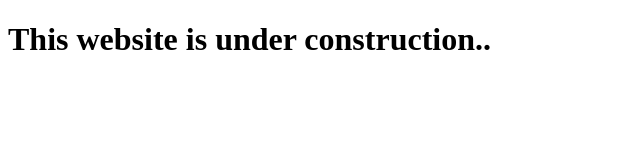
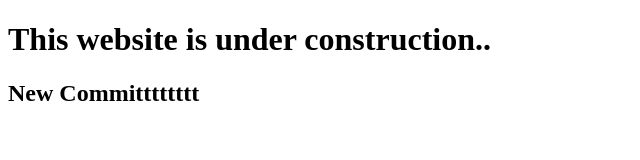
Before and after one commit to Uzair-Shahid/live-website, a plain HTML site: page index.html in a window 1280 px wide. Shown: the whole page, without its empty margins (0-640 px from the left). Drawn offline with Linux system fonts and the light colour scheme.

Commit message:
first commit

```diff
--- a/index.html
+++ b/index.html
@@ -10,6 +10,7 @@
 
 <body>
     <h1>This website is under construction..</h1>
+    <h2>New Committtttttt</h2>
 </body>
 
 </html>
```
